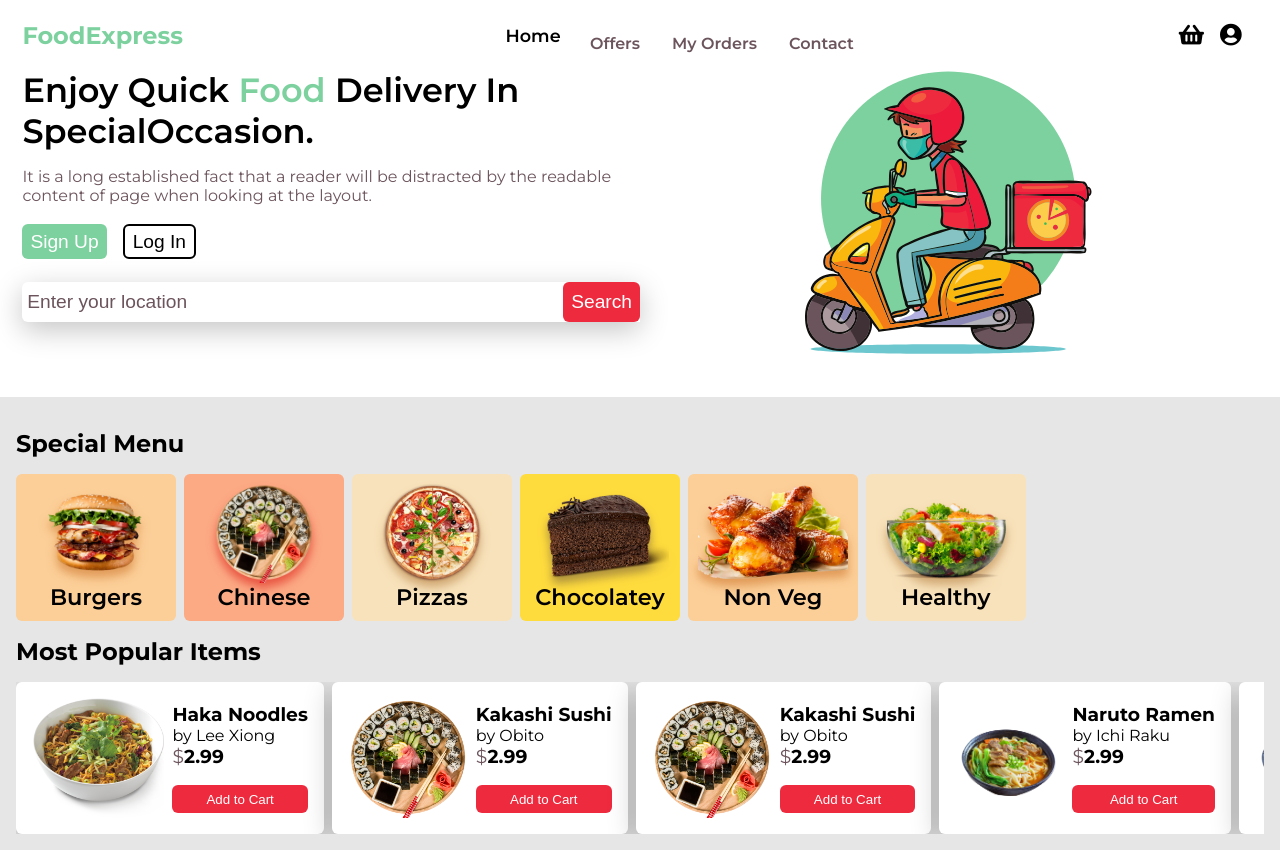
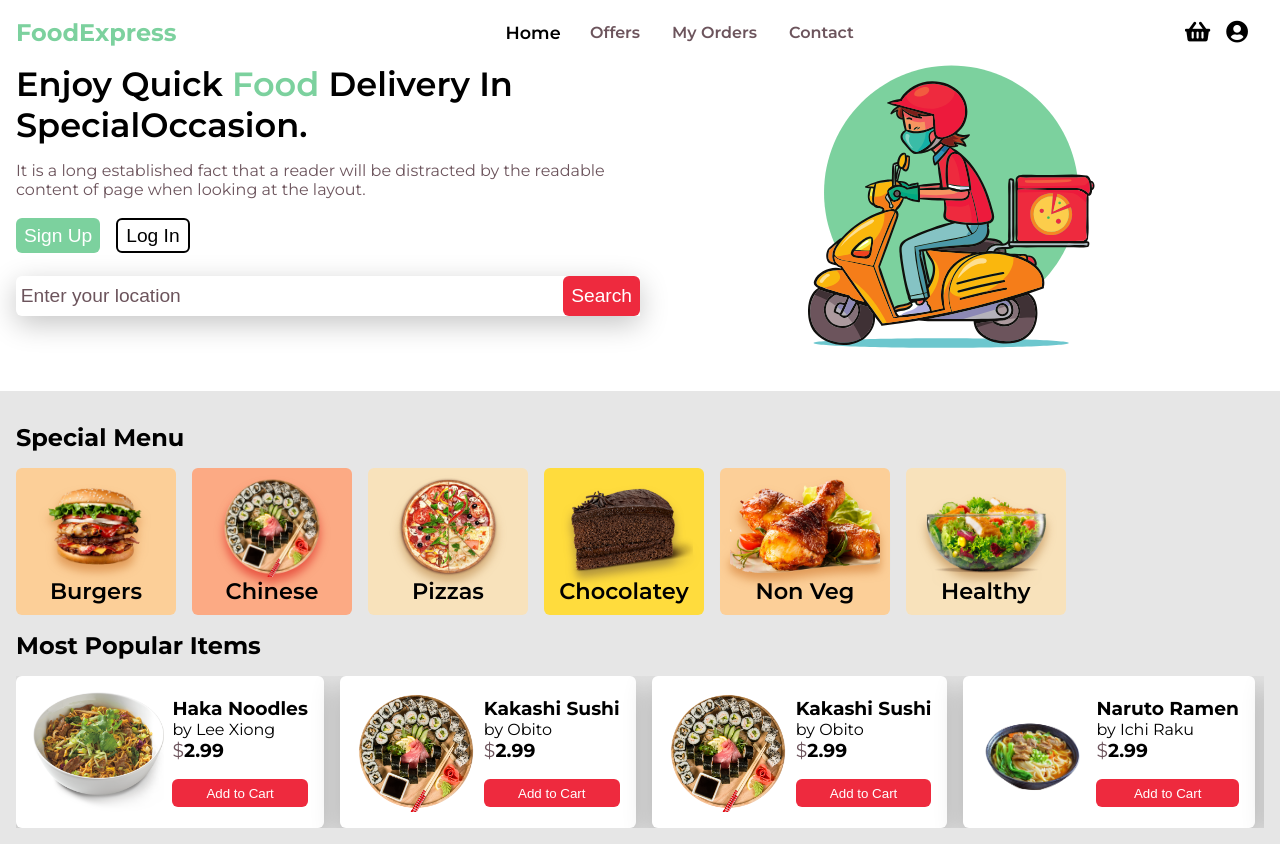
Before and after one commit to madebyhitesh/food-app, a React (Create React App) app: page / in a window 1280 px wide. Built offline with nearby package versions, Linux system fonts and the light colour scheme.

Commit message:
padding of landing page change

```diff
--- a/src/sass/App.css
+++ b/src/sass/App.css
@@ -62,7 +62,7 @@ body {
 
 .landing-page {
   max-width: 100vw;
-  padding: .5rem 1.4rem;
+  padding: .5rem;
 }
 
 .landing-page header {
@@ -353,7 +353,7 @@ body {
   display: -webkit-box;
   display: -ms-flexbox;
   display: flex;
-  gap: .5rem;
+  gap: 1rem;
   -webkit-box-align: center;
       -ms-flex-align: center;
           align-items: center;
@@ -413,7 +413,7 @@ body {
 
 @media all and (min-width: 500px) {
   .landing-page {
-    min-height: 300px;
+    padding: .5rem 1rem;
   }
   .landing-page header .menu-icon {
     display: none;
@@ -450,6 +450,9 @@ body {
             transform: scale(1.1);
     -webkit-transform-origin: center;
             transform-origin: center;
+  }
+  .landing-page header .nav-links ul li:not(:first-child) {
+    margin-top: 0;
   }
   .landing-page .content-wrapper {
     width: 100%;
--- a/src/sass/_homepage.scss
+++ b/src/sass/_homepage.scss
@@ -76,7 +76,7 @@
     .card-container{
         margin-top:1rem;
         display: flex;
-        gap:.5rem;
+        gap:1rem;
         align-items: center;
         overflow-x: auto;
         scrollbar-width: none;
--- a/src/sass/_landingPage.scss
+++ b/src/sass/_landingPage.scss
@@ -1,7 +1,7 @@
 .landing-page{
      //height: 00px;
     max-width: 100vw;
-    padding: .5rem 1.4rem;
+    padding: .5rem;
     //header styles
     header{
     width: 100%;
--- a/src/sass/_responsive.scss
+++ b/src/sass/_responsive.scss
@@ -1,7 +1,8 @@
 @media all and (min-width:500px){
     //landing page queries
     .landing-page{
-        min-height: 300px;
+       // min-height: 300px;
+       padding: .5rem 1rem;
         header{
             .menu-icon{
                 display: none;
@@ -27,6 +28,9 @@
                         color:var(--normal-text);
                         transform: scale(1.1);
                         transform-origin: center;
+                    }
+                    li:not(:first-child){
+                        margin-top: 0;
                     }
                 }
             }
```
Also changed, not shown: 1 other file (tests, documents, lock files or other folders).
